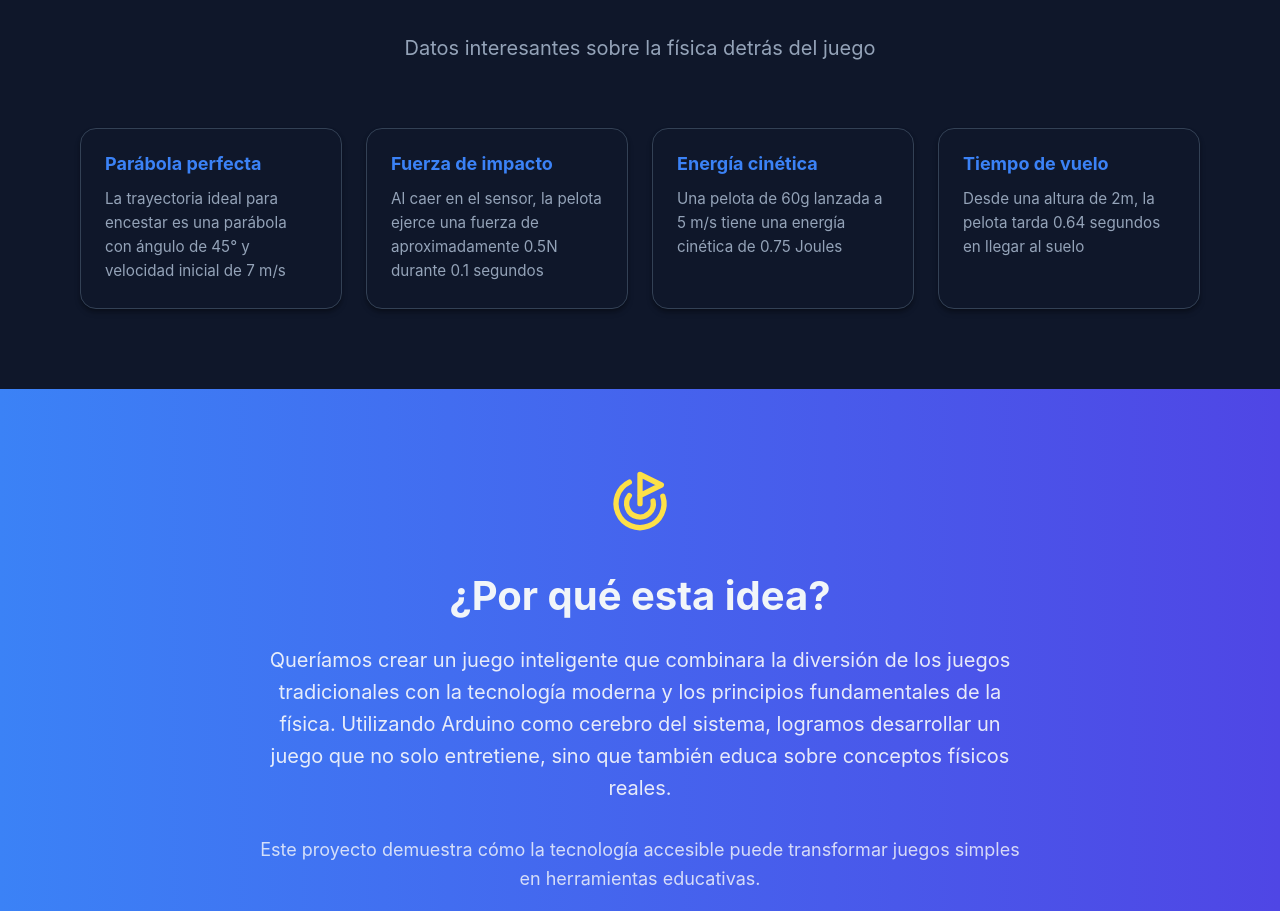
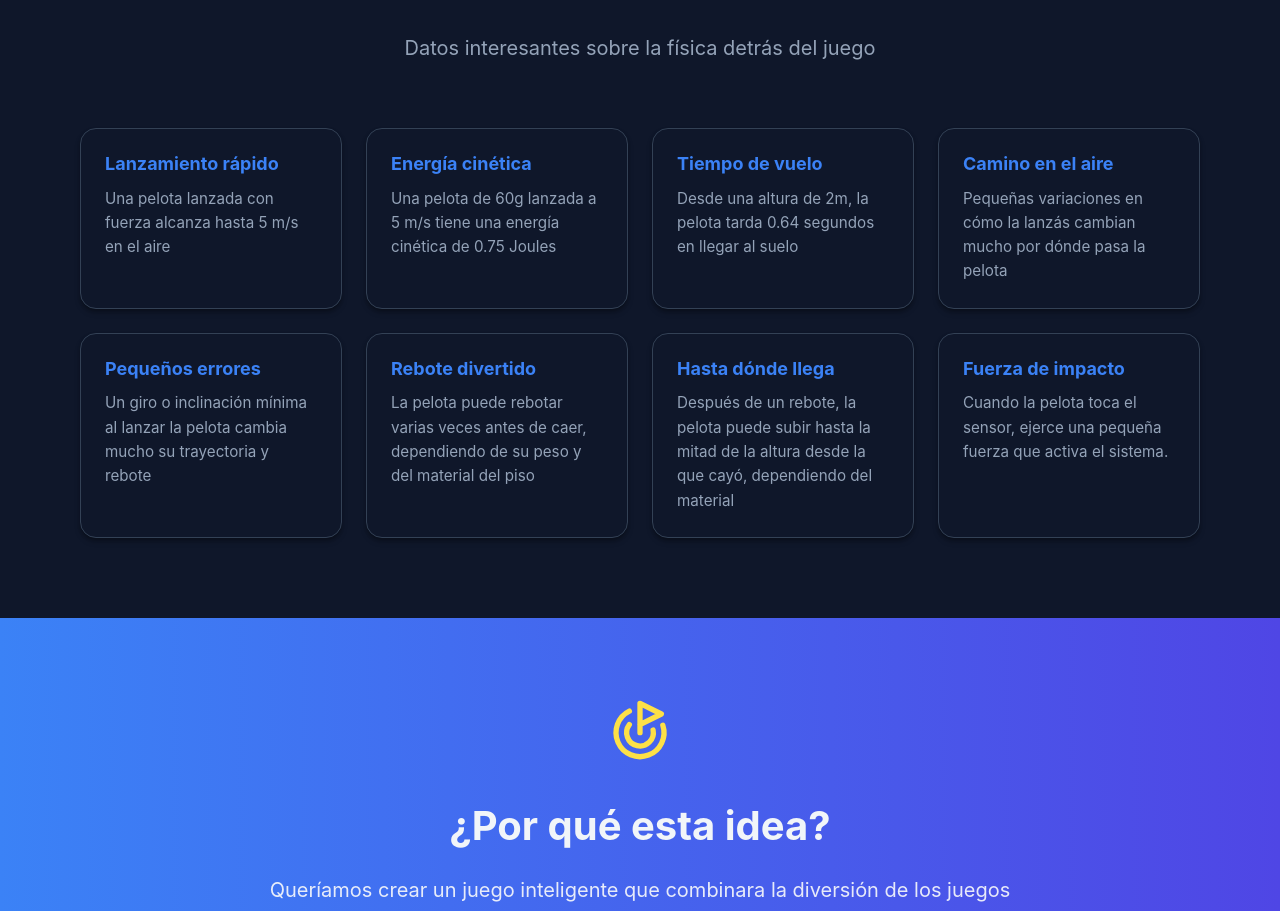
Before and after one commit to ThaCharly/fisiquinha, a React (Vite) app: page / in a window 1280 px wide. Shown: the part 5924-6835 px from the top of the page. Built offline with nearby package versions, Linux system fonts and the light colour scheme.

Commit message:
Actualización

```diff
--- a/src/App.jsx
+++ b/src/App.jsx
@@ -98,12 +98,8 @@ const integrantesReordenados = [
 
 const curiosidades = [
   {
-      titulo: "Parábola perfecta",
-      texto: "La trayectoria ideal para encestar es una parábola con ángulo de 45° y velocidad inicial de 7 m/s"
-    },
-    {
-      titulo: "Fuerza de impacto",
-      texto: "Al caer en el sensor, la pelota ejerce una fuerza de aproximadamente 0.5N durante 0.1 segundos"
+    titulo: "Lanzamiento rápido",
+    texto: "Una pelota lanzada con fuerza alcanza hasta 5 m/s en el aire"
   },
   {
     titulo: "Energía cinética",
@@ -112,8 +108,29 @@ const integrantesReordenados = [
   {
     titulo: "Tiempo de vuelo",
     texto: "Desde una altura de 2m, la pelota tarda 0.64 segundos en llegar al suelo"
-    }
+  },
+  {
+    titulo: "Camino en el aire",
+    texto: "Pequeñas variaciones en cómo la lanzás cambian mucho por dónde pasa la pelota"
+  },
+  {
+    titulo: "Pequeños errores",
+    texto: "Un giro o inclinación mínima al lanzar la pelota cambia mucho su trayectoria y rebote"
+  },
+  {
+    titulo: "Rebote divertido",
+    texto: "La pelota puede rebotar varias veces antes de caer, dependiendo de su peso y del material del piso"
+  },
+  {
+    titulo: "Hasta dónde llega",
+    texto: "Después de un rebote, la pelota puede subir hasta la mitad de la altura desde la que cayó, dependiendo del material"
+  },
+  {
+    titulo: "Fuerza de impacto",
+    texto: "Cuando la pelota toca el sensor, ejerce una pequeña fuerza que activa el sistema."
+  },
 ];
+
 
   return (
     <div className={`app ${darkMode ? 'dark-mode' : ''}`}>
```
Lines whose indentation alone changed are shown as unchanged.
